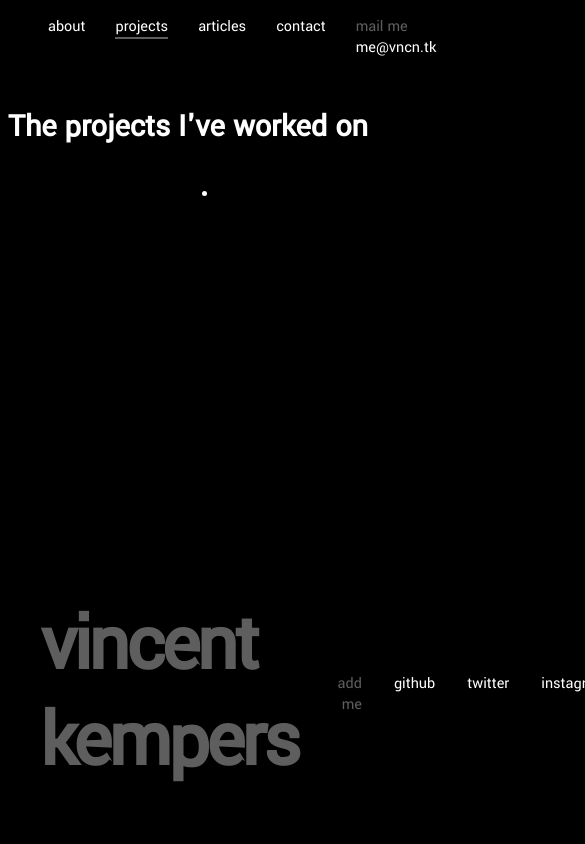
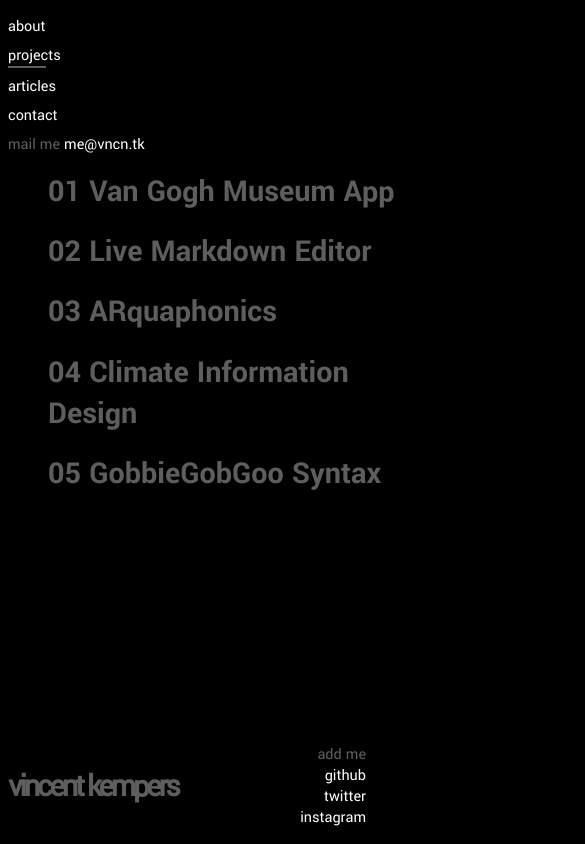
Before and after one commit to VincentKempers/portfolio-2018, a website: page projects.html in a window 390 px wide. Shown: the top 844 px of the page, 585 px wide, since content can reach past the window. Drawn offline with Linux system fonts and the light colour scheme.

Commit message:
quick mobile fix

```diff
--- a/master.css
+++ b/master.css
@@ -33,12 +33,31 @@
   list-style: none;
 }
 
+@media screen and (max-width: 70em) {
+  body {
+    width: 100vw;
+  }
+
+  nav ul,
+  footer ul {
+    display: block;
+    flex-direction: row;
+    padding: 0 0 0 0;
+  }
+}
+
 nav ul li ul {
   padding-left: 0;
 }
 
 nav > ul > li > ul li {
   margin-right: 1.876em;
+}
+
+@media screen and (max-width: 70em) {
+  nav > ul > li > ul li {
+    margin-bottom: 0.5em;
+  }
 }
 
 ul li span {
@@ -57,14 +76,33 @@
   border-bottom: 2px solid #5e5e5e;
 }
 
+@media screen and (max-width: 70em) {
+  .active-link {
+    width: 2.4em;
+  }
+}
+
 main > section {
   display: flex;
   flex-direction: column;
   align-items: center;
 }
 
+@media screen and (max-width: 70em) {
+  main > section {
+    align-items: center;
+  }
+}
+
 main {
   margin: 3em 0 0 0;
+}
+
+@media screen and (max-width: 70em) {
+  main {
+    margin: 0;
+    max-width: 40em;
+  }
 }
 
 main > section > .title {
@@ -75,9 +113,29 @@
   margin-left: 10em;
 }
 
+@media screen and (max-width: 70em) {
+  main > section > .title {
+    font-size: 1.2em;
+    max-width: 100vw;
+    font-weight: 500;
+    line-height: 39px;
+    margin-left: 0;
+  }
+}
+
 main > section > article {
   margin-top: 1em;
   margin-left: 20em;
+}
+
+@media screen and (max-width: 70em) {
+  main > section > article {
+    font-size: 0.92rem;
+    max-width: 10;
+    font-weight: 500;
+    line-height: 28px;
+    margin-left: 0;
+  }
 }
 
 main > section > article > h3 {
@@ -86,6 +144,12 @@
 
 main > section > article > p {
   width: 370px;
+}
+
+@media screen and (max-width: 70em) {
+  main > section > article > p {
+    width: auto;
+  }
 }
 
 footer {
@@ -99,6 +163,15 @@
   margin: 0 2em 0 2em;
 }
 
+@media screen and (max-width: 70em) {
+  footer {
+    position: absolute;
+    width: 100vw;
+    bottom: 0;
+    margin: 0;
+  }
+}
+
 footer h1 {
   color: #5e5e5e;
   font-size: 5em;
@@ -106,6 +179,15 @@
   letter-spacing: -3px;
   line-height: 96px;
   width: 545px;
+}
+
+@media screen and (max-width: 70em) {
+  footer h1 {
+    font-size: 2em;
+    line-height: 35px;
+    width: auto;
+    bottom: 0;
+  }
 }
 
 footer ul {
@@ -123,6 +205,12 @@
 
 /* Article page */
 
+@media screen and (max-width: 70em) {
+  .articles > section {
+    display: block;
+  }
+}
+
 .article-grid {
   display: grid;
   grid-template: repeat(3, 1fr) / repeat(3, 1fr);
@@ -133,7 +221,17 @@
   grid-gap: 2em;
 }
 
-.artcile-grid > article {
+@media screen and (max-width: 70em) {
+  .article-grid {
+    display: grid;
+    width: 90vw;
+    grid-template: none;
+    grid-gap: 2em;
+    margin: 0 0 1em 0;
+  }
+}
+
+.article-grid > article {
   position: relative;
   width: 100%;
   height: 100%;
@@ -169,3 +267,35 @@
 .the-article > a:hover {
   background-color: rgba(255, 255, 255, 0.2);
 }
+
+.view-projects > ul {
+  list-style: none;
+}
+
+.view-projects > ul > li {
+  font-size: 5em;
+  font-family: "Yantramanav-bold";
+}
+
+.view-projects > ul > li > a {
+  color: #5e5e5e;
+}
+
+.view-projects > ul > li > a:hover,
+.view-projects > ul > li > a:focus,
+.view-projects > ul > li > a:hover span,
+.view-projects > ul > li > a:focus > span {
+  color: #bababa;
+}
+
+@media screen and (max-width: 70em) {
+  .view-projects > ul {
+    list-style: none;
+  }
+
+  .view-projects > ul > li {
+    font-size: 2em;
+    font-family: "Yantramanav-bold";
+    margin-bottom: 0.6em;
+  }
+}
--- a/projects.html
+++ b/projects.html
@@ -2,7 +2,7 @@
 <html lang="en">
   <head>
     <meta charset="UTF-8" />
-    <meta name="viewport" content="width=device-width, initial-scale=1.0" />
+    <meta name="viewport" content="width=device-width, initial-scale=1" />
     <meta http-equiv="X-UA-Compatible" content="ie=edge" />
     <link rel="stylesheet" href="master.css" />
     <title>Vincent Kempers Portfolio</title>
@@ -24,14 +24,31 @@
       </ul>
     </nav>
     <main>
-      <h1>The projects I've worked on</h1>
-      <section>
-        <div>
-          <ul>
-            <li></li>
-          </ul>
-        </div>
-      </section>
+      <div class="view-projects">
+        <ul>
+          <li>
+            <a href="" target="blank_"><span>01</span> Van Gogh Museum App </a>
+          </li>
+          <li>
+            <a href="" target="blank_">
+              <span>02</span> Live Markdown Editor
+            </a>
+          </li>
+          <li>
+            <a href="" target="blank_"> <span>03</span> ARquaphonics </a>
+          </li>
+          <li>
+            <a href="" target="blank_">
+              <span>04</span> Climate Information Design
+            </a>
+          </li>
+          <li>
+            <a href="#" target="blank_">
+              <span>05</span> GobbieGobGoo Syntax
+            </a>
+          </li>
+        </ul>
+      </div>
     </main>
     <footer>
       <h1>vincent kempers</h1>
```
Also changed, not shown: index.html (+3 -3 lines).
